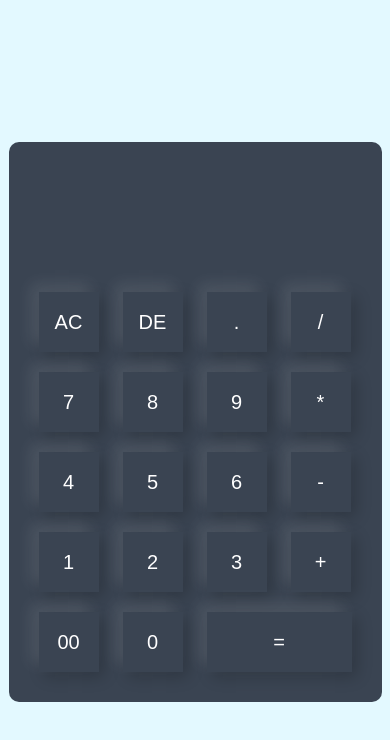
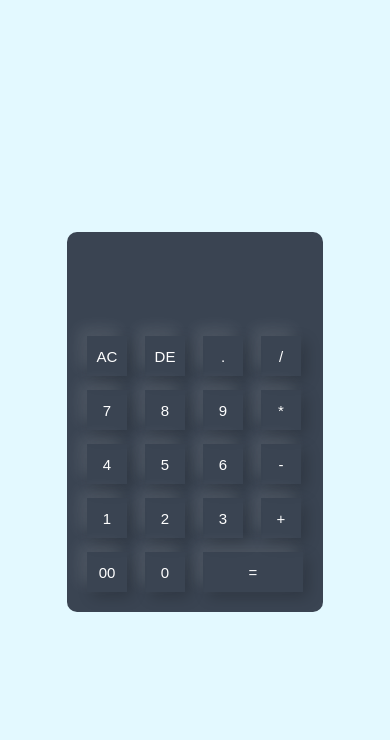
Before and after one commit to Wheezy049/CALCULATOR, a plain HTML site: page index.html in a window 390 px wide. Drawn offline with Linux system fonts and the light colour scheme.

Commit message:
calculator

```diff
--- a/style.css
+++ b/style.css
@@ -42,3 +42,24 @@ form .display input{
 form .equal{
  width: 145px;
 }
+
+@media screen and (max-width:498px) {
+ .calculator{
+  padding: 13px;
+ }
+ .calculator input{
+ margin: 7px;
+ width: 40px;
+ height: 40px;
+ font-size: 15px;
+}
+form .display{
+ margin: 15px 0;
+}
+form .display input{
+ font-size: 30px;
+}
+form .equal{
+ width: 100px;
+}
+}
```
